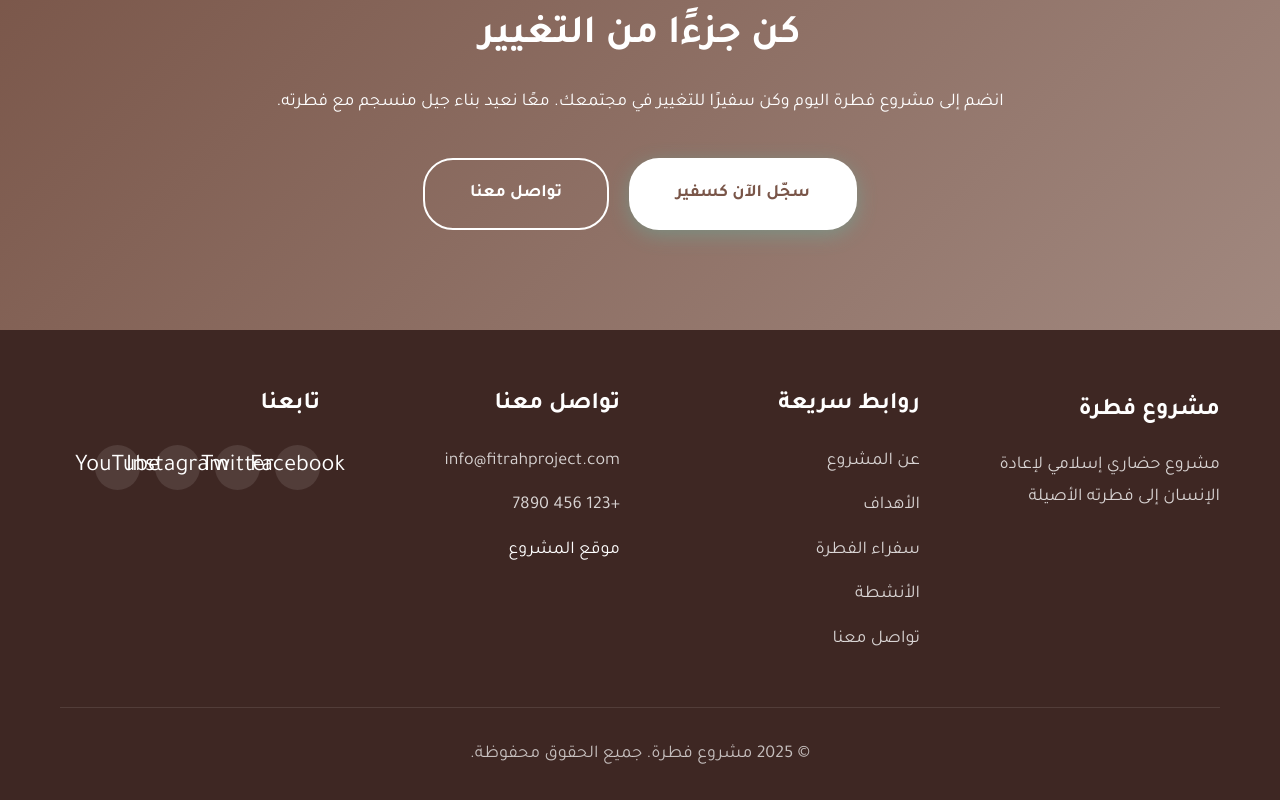
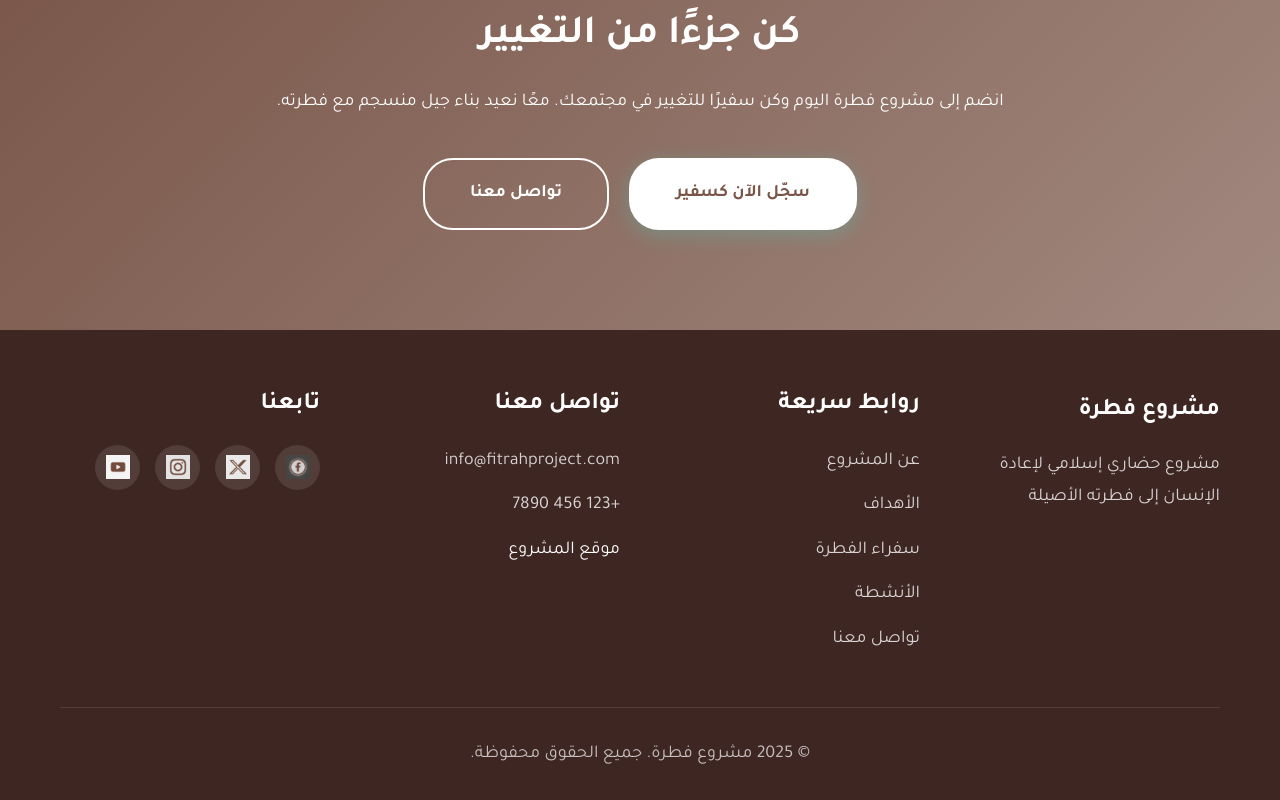
Before and after one commit to yasameenmsa/fitrah-landing-page, a plain HTML site: page index.html in a window 1280 px wide. Shown: the part 10205-11005 px from the top of the page. Drawn offline with Linux system fonts and the light colour scheme.

Commit message:
Add social media platform icons to footer

```diff
--- a/index.html
+++ b/index.html
@@ -541,16 +541,16 @@
                     <h4 class="footer__title">تابعنا</h4>
                     <div class="footer__social">
                         <a href="#" class="social-link" aria-label="فيسبوك">
-                            Facebook
+                            <img src="images/facebook-icon.png" alt="Facebook" style="height: 24px;">
                         </a>
                         <a href="#" class="social-link" aria-label="تويتر">
-                            Twitter
+                            <img src="images/twitter-icon.png" alt="Twitter" style="height: 24px;">
                         </a>
                         <a href="#" class="social-link" aria-label="إنستغرام">
-                            Instagram
+                            <img src="images/instagram-icon.png" alt="Instagram" style="height: 24px;">
                         </a>
                         <a href="#" class="social-link" aria-label="يوتيوب">
-                            YouTube
+                            <img src="images/youtube-icon.png" alt="YouTube" style="height: 24px;">
                         </a>
                     </div>
                 </div>
```
Also changed, not shown: images/facebook-icon.png (added), images/instagram-icon.png (added), images/social-icons.png (added), images/twitter-icon.png (added), images/youtube-icon.png (added).
